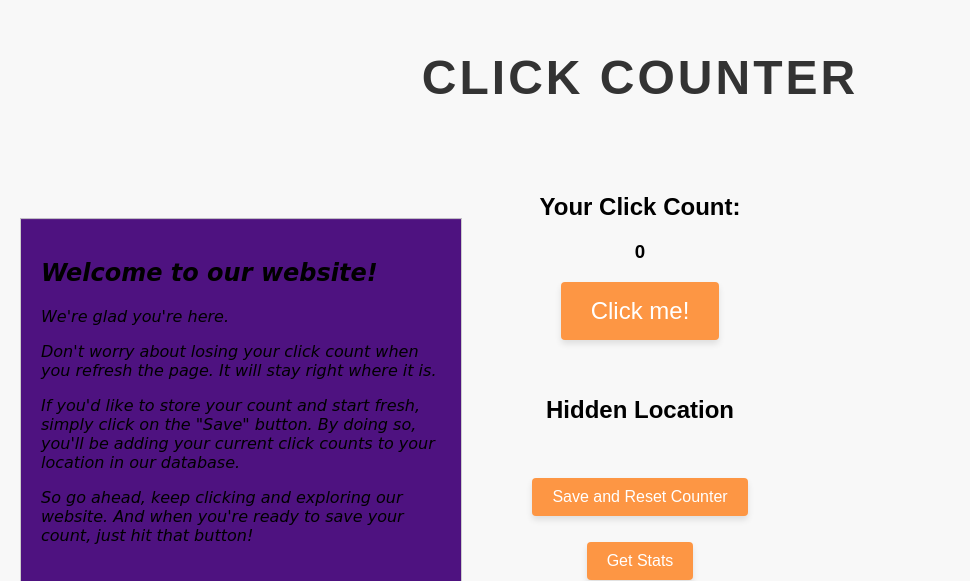
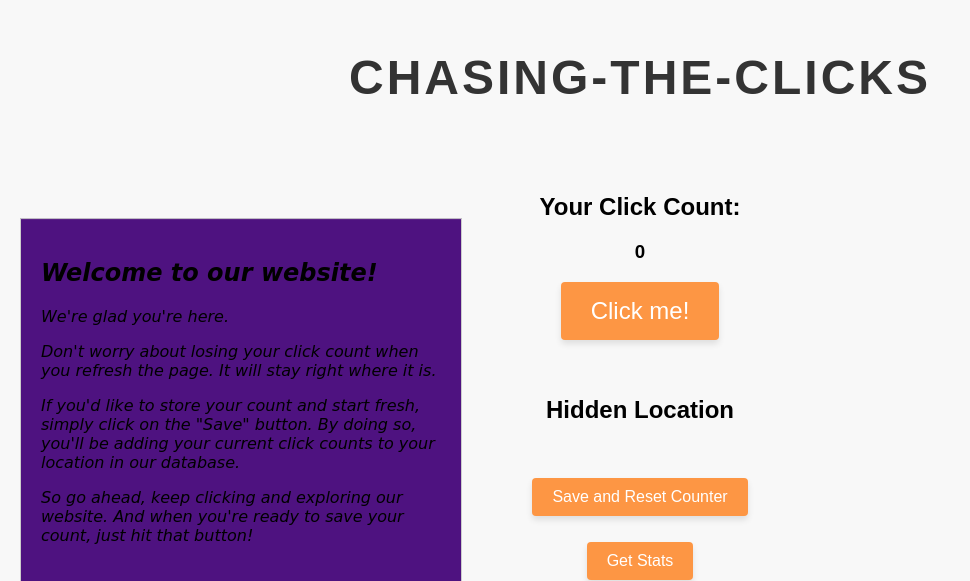
Before and after one commit to divaamahajan/Chasing-the-Clicks, a Django app: page / in a window 1280 px wide. Shown: the top 581 px of the page, without its empty margins (0-970 px from the left). Run offline with Django 4.2, Linux system fonts and the light colour scheme; some libraries are stand-ins or nearby versions.

Commit message:
Chasing-the-Clicks

```diff
--- a/chasing_the_clicks_django/clicks_app/templates/clickCounter.html
+++ b/chasing_the_clicks_django/clicks_app/templates/clickCounter.html
@@ -23,7 +23,7 @@
 </head>
 <body>
     <header>
-        <h1>Click Counter</h1>
+        <h1>Chasing-the-Clicks</h1>
     </header>
     <main>
         <br>
```
